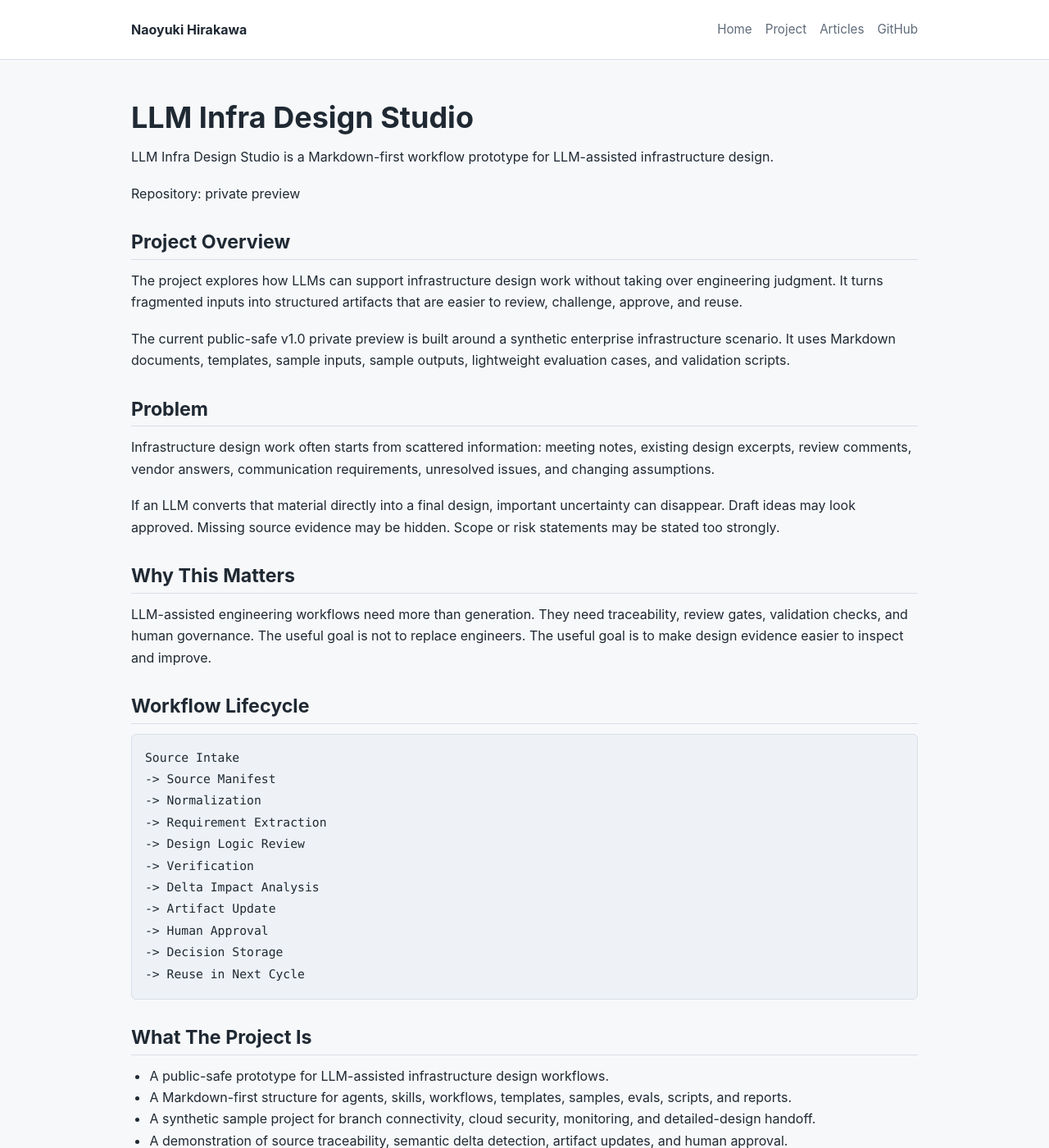
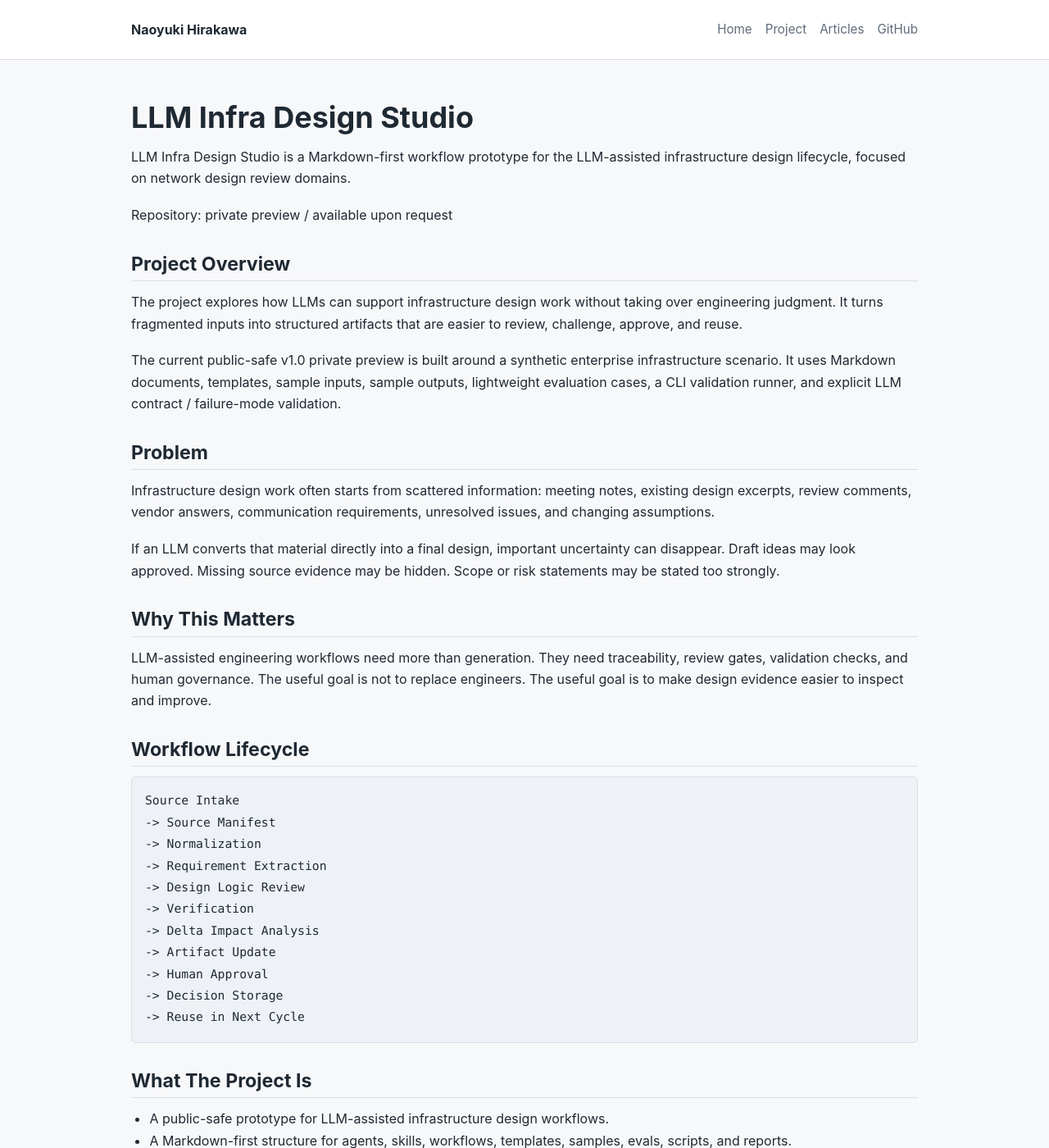
Before and after one commit to rakawa0825/rakawa0825.github.io, a Jekyll site: the page built from projects/llm-infra-design-studio.md, in a window 1280 px wide and 1400 px high. Shown: the whole window at 82% size. Built offline with Jekyll 4.4.1, drawn with Linux system fonts in a browser that asks for light colours; some of the changed text lies outside the part shown.

Commit message:
Update portfolio for v1.0 private preview

```diff
--- a/projects/llm-infra-design-studio.md
+++ b/projects/llm-infra-design-studio.md
@@ -6,15 +6,15 @@ description: Markdown-first workflow prototype for LLM-assisted infrastructure d
 
 # LLM Infra Design Studio
 
-LLM Infra Design Studio is a Markdown-first workflow prototype for LLM-assisted infrastructure design.
+LLM Infra Design Studio is a Markdown-first workflow prototype for the LLM-assisted infrastructure design lifecycle, focused on network design review domains.
 
-Repository: private preview
+Repository: private preview / available upon request
 
 ## Project Overview
 
 The project explores how LLMs can support infrastructure design work without taking over engineering judgment. It turns fragmented inputs into structured artifacts that are easier to review, challenge, approve, and reuse.
 
-The current public-safe v1.0 private preview is built around a synthetic enterprise infrastructure scenario. It uses Markdown documents, templates, sample inputs, sample outputs, lightweight evaluation cases, and validation scripts.
+The current public-safe v1.0 private preview is built around a synthetic enterprise infrastructure scenario. It uses Markdown documents, templates, sample inputs, sample outputs, lightweight evaluation cases, a CLI validation runner, and explicit LLM contract / failure-mode validation.
 
 ## Problem
 
@@ -47,7 +47,7 @@ Source Intake
 - A public-safe prototype for LLM-assisted infrastructure design workflows.
 - A Markdown-first structure for agents, skills, workflows, templates, samples, evals, scripts, and reports.
 - A synthetic sample project for branch connectivity, cloud security, monitoring, and detailed-design handoff.
-- A demonstration of source traceability, semantic delta detection, artifact updates, and human approval.
+- A demonstration of source traceability, semantic delta detection, artifact updates, CLI validation, LLM contract checks, failure-mode validation, and human approval.
 
 ## What The Project Is Not
 
@@ -69,7 +69,8 @@ v1.0 private preview is a local Markdown-first prototype with:
 
 - README and docs for public explanation.
 - Synthetic samples and templates.
-- Lightweight validation scripts.
+- A CLI validation runner and lightweight validation scripts.
+- LLM contract and failure-mode validation for generated artifacts.
 - Initial quality review and publication preflight reports.
 
 ## Future Direction
```
Also changed, not shown: index.md (+4 -3 lines).
